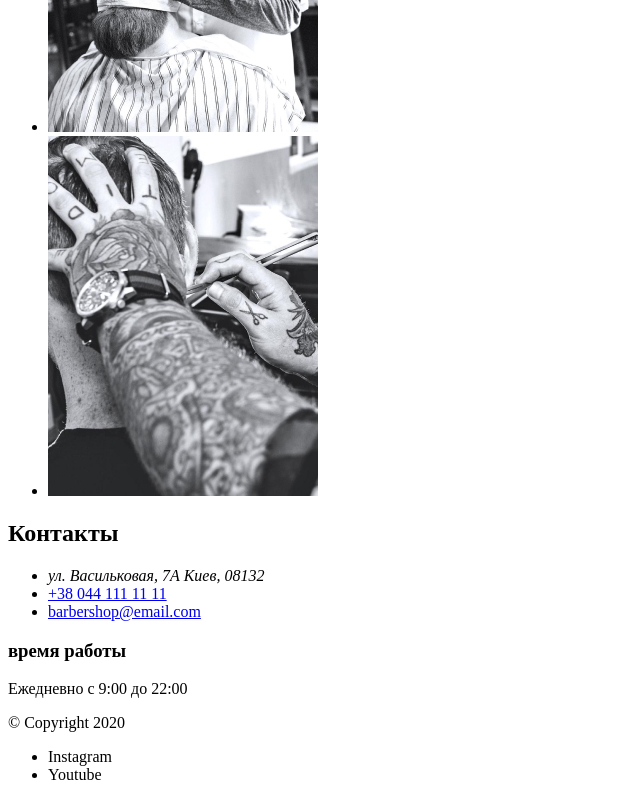
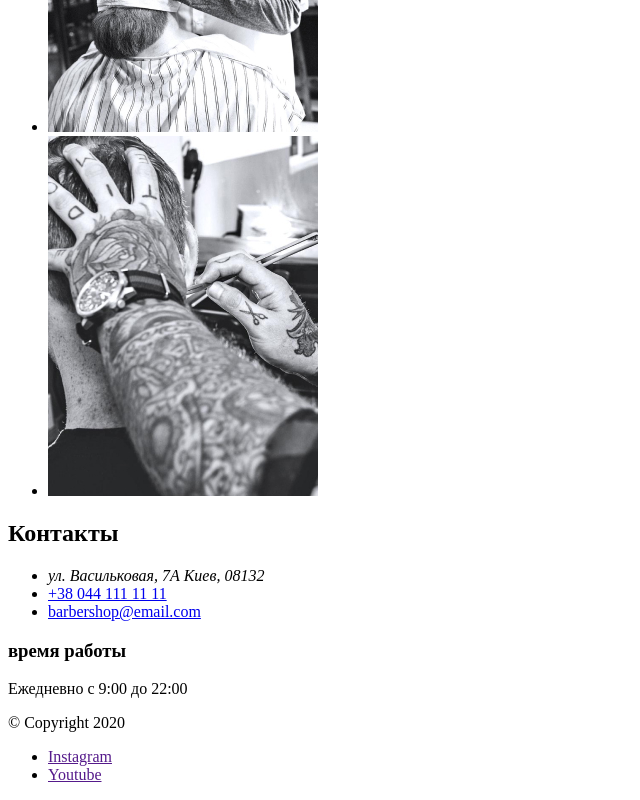
Before and after one commit to lgayda/barbershop-1, a plain HTML site: page index.html in a window 1280 px wide. Shown: the part 4876-5676 px from the top of the page, without its empty margins (0-640 px from the left). Drawn offline with Linux system fonts and the light colour scheme.

Commit message:
Update index.html

```diff
--- a/index.html
+++ b/index.html
@@ -202,8 +202,12 @@
   <footer>
     <p>&#169; Copyright 2020</p>
     <ul>
-      <li>Instagram</li>
-      <li>Youtube</li>
+      <li>
+        <a href="">Instagram</a>
+      </li>
+      <li>
+        <a href="">Youtube</a>
+      </li>
     </ul>
   </footer>
 </body>
```
